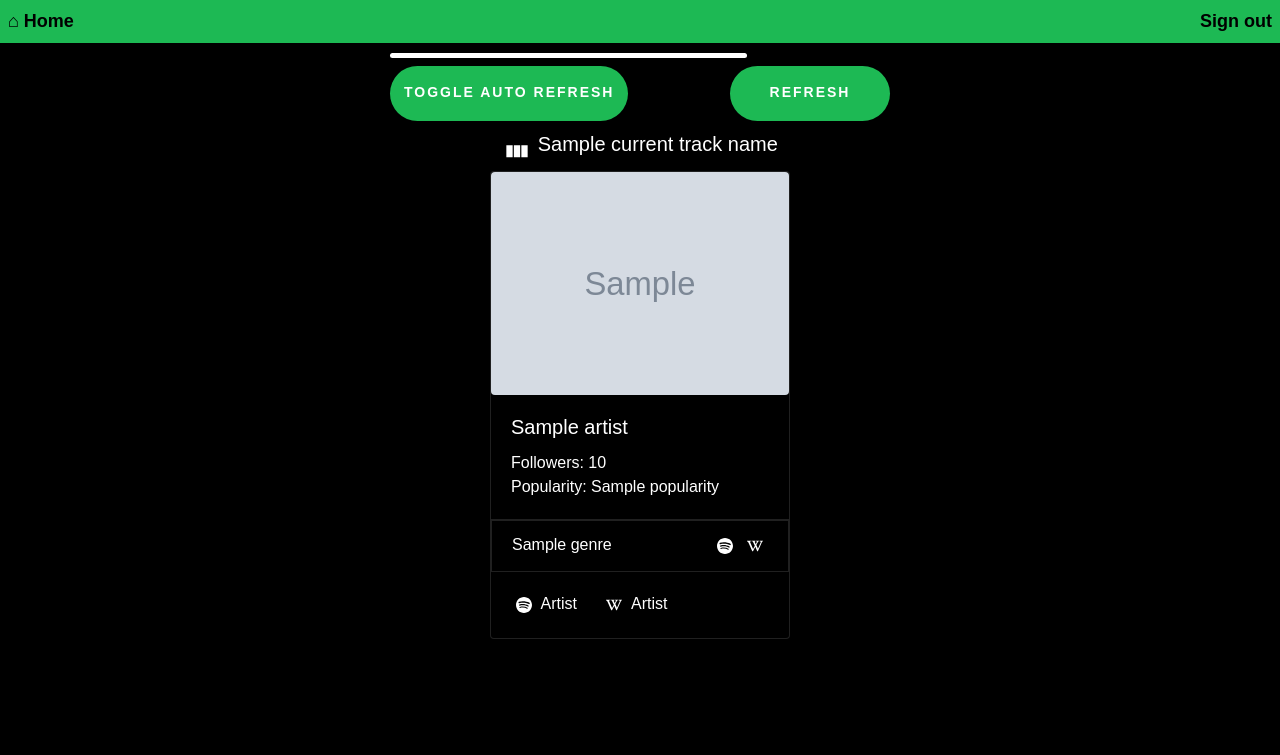
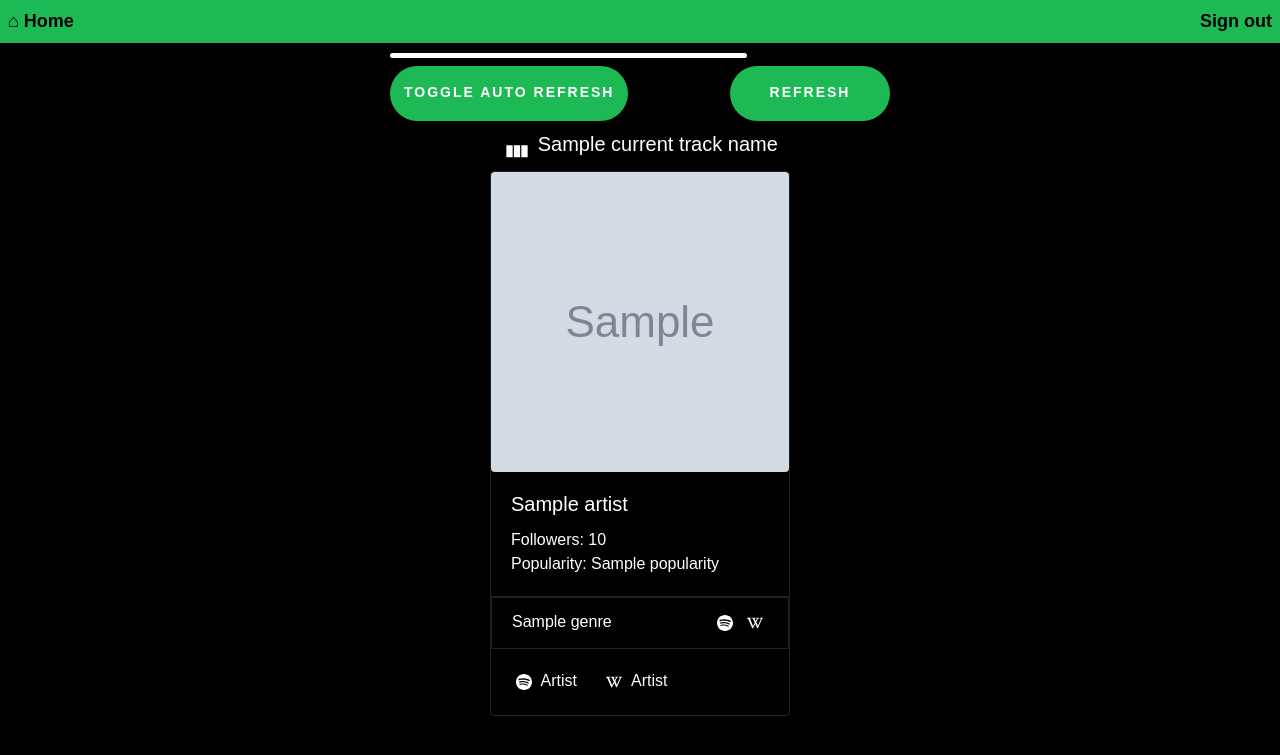
Before and after one commit to Phape/SpotifyTools, a Flask app: template templates/current_genres.html in a window 1280 px wide. Shown: the top 755 px of the page. Run offline with Flask 2, Linux system fonts and the light colour scheme; the template is opened without the code that fills it: most values are stand-ins (such as "Sample title", 1, 10 or a date in 2020); grey boxes marked "Sample" are stand-in pictures; some libraries are stand-ins or nearby versions.

Commit message:
on PC, the artist images now all have the same width and height

```diff
--- a/static/css/main.css
+++ b/static/css/main.css
@@ -137,7 +137,7 @@ a, p {
 
 .card .card-img-top {
     border-radius: .25rem;
-    max-height: 300px;
+    height: 300px;
     object-fit: cover;
 }
 
```
